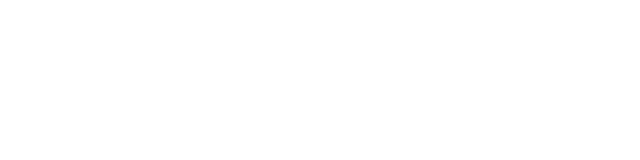
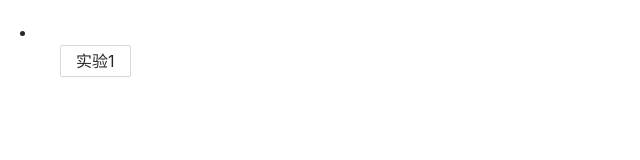
Before and after one commit to Criheacy/Visualization-Experiments, a React (Create React App) app: page / in a window 1280 px wide. Before the commit this address had no page. Shown: the top 160 px of the page, without its empty margins (0-640 px from the left). Built offline with nearby package versions, Linux system fonts and the light colour scheme.

Commit message:
feat: add index page and simple navigator

```diff
--- a/src/App.tsx
+++ b/src/App.tsx
@@ -2,11 +2,13 @@ import React from "react";
 import "./App.css";
 import { Route, Routes } from "react-router-dom";
 import { ExperimentPage } from "./pages/experiments";
+import { IndexPage } from "./pages";
 
 function App() {
   return (
     <Routes>
       <Route path={"experiments/*"} element={<ExperimentPage />} />
+      <Route path={"/"} element={<IndexPage />} />
     </Routes>
   );
 }
--- a/src/pages/experiments/experiment-1/tree-chart.tsx
+++ b/src/pages/experiments/experiment-1/tree-chart.tsx
@@ -26,8 +26,6 @@ const TreeChart = ({ data }: { data: ChartDataItem[] }) => {
       const width = 300;
       const height = 300;
       const padding = 1.5;
-
-      console.log(toTreeChartRootNode(data));
 
       const root = d3
         .hierarchy<TreeChartNode>(toTreeChartRootNode(data))
--- a/src/pages/experiments/index.tsx
+++ b/src/pages/experiments/index.tsx
@@ -14,9 +14,7 @@ export const Experiment = () => {
   const { experimentId } = useParams();
 
   return (
-    <Container>
-      <ExperimentOne />
-    </Container>
+    <Container>{+experimentId === 1 ? <ExperimentOne /> : null}</Container>
   );
 
   // return <div>{experimentId}</div>
--- /dev/null
+++ b/src/pages/index.tsx
@@ -0,0 +1,27 @@
+import styled from "@emotion/styled";
+import { Button } from "antd";
+import { useNavigate } from "react-router-dom";
+
+export const IndexPage = () => {
+  const navigate = useNavigate();
+
+  return (
+    <Container>
+      <li>
+        {Array.from(Array(1).keys(), (index) => index + 1).map((index) => (
+          <ul>
+            <Button onClick={() => navigate(`experiments/${index}`)}>
+              实验{index}
+            </Button>
+          </ul>
+        ))}
+      </li>
+    </Container>
+  );
+};
+
+const Container = styled.div`
+  width: 100%;
+  height: 100vh;
+  padding: 20px;
+`;
```
